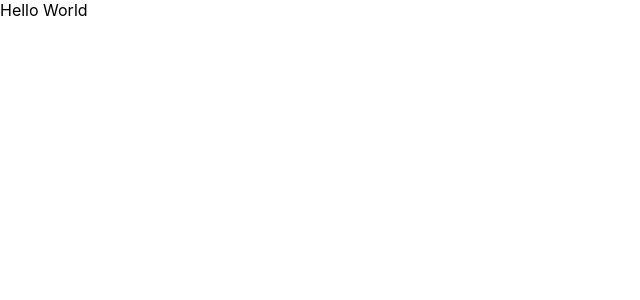
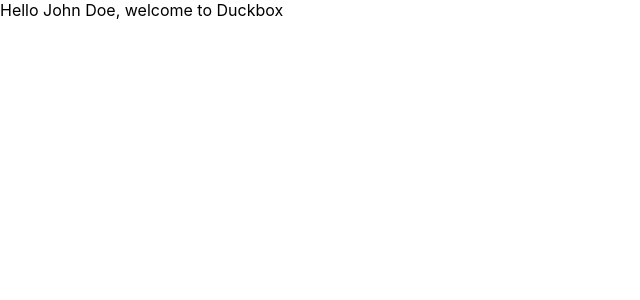
Before and after one commit to jyotixkarmakar/duckbox, a React (Create React App) app: page / in a window 1280 px wide. Shown: the top 300 px of the page, without its empty margins (0-640 px from the left). Built offline with nearby package versions, Linux system fonts and the light colour scheme.

Commit message:
Step3: Passing data from parent to child(App->MainContainer)

```diff
--- a/src/App.tsx
+++ b/src/App.tsx
@@ -1,8 +1,10 @@
 import MainContainer from "./core/layout/MainContainer";
 
 function App() {
+  const appName="Duckbox";
+  let userName="John Doe";
   return (
-      <MainContainer></MainContainer>
+      <MainContainer parentAppName={appName} parentUserName={userName}></MainContainer>
   );
 }
 
--- a/src/core/layout/MainContainer.tsx
+++ b/src/core/layout/MainContainer.tsx
@@ -1,6 +1,7 @@
-const MainContainer = () => {
+const MainContainer = (props:any) => {
+    const {parentAppName}= props;
     return (
-        <div>Hello World</div>
+        <div>Hello {props.parentUserName}, welcome to {parentAppName}</div>
     )
 }
 export default MainContainer;
```
